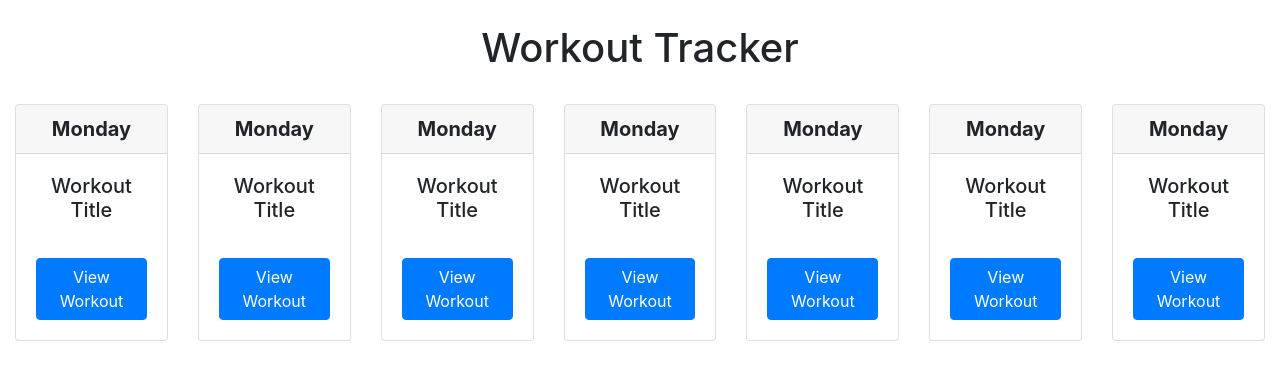
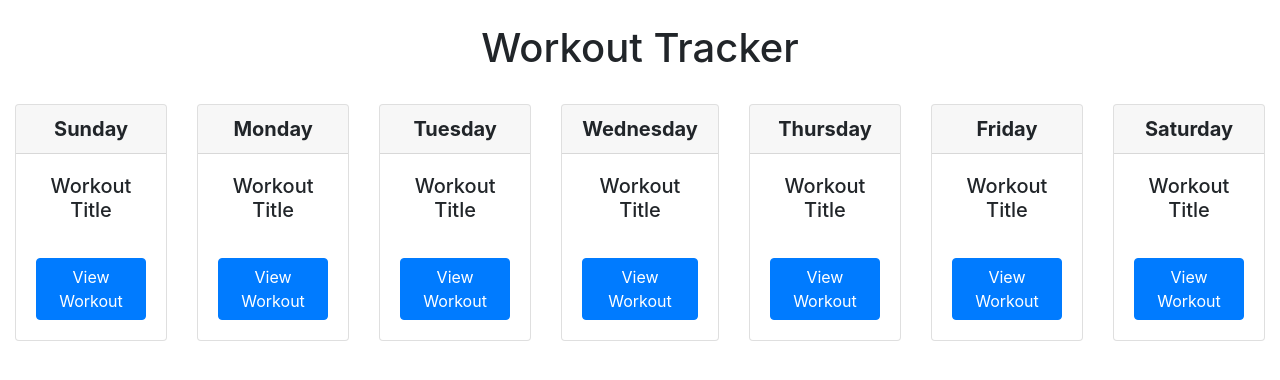
Before and after one commit to dezerey11/project3_frontend, a React (Create React App) app: page / in a window 1280 px wide. Shown: the top 380 px of the page. Built offline with nearby package versions, Linux system fonts and the light colour scheme.

Commit message:
Day of the week is now viewable correctly, passed in as a prop. Also reorganized some of the frontend files ain a more standard way.

```diff
--- a/src/App.js
+++ b/src/App.js
@@ -7,6 +7,7 @@ import Button from 'react-bootstrap/Button';
 import Container from 'react-bootstrap/Container'
 import Row from 'react-bootstrap/Row'
 import Col from 'react-bootstrap/Col'
+import MainPage from './pages/MainPage';
 
 function App() {
 
@@ -14,38 +15,7 @@ function App() {
     <div className="App">
 
       <Title />
-
-      <Container fluid>
-        <Row>
-          <Col>
-            <WorkoutCard />
-          </Col>
-
-          <Col>
-            <WorkoutCard />
-          </Col>
-
-          <Col>
-            <WorkoutCard />
-          </Col>
-          <Col>
-            <WorkoutCard />
-          </Col>
-
-          <Col>
-            <WorkoutCard />
-          </Col>
-
-          <Col>
-            <WorkoutCard />
-          </Col>
-
-          <Col>
-            <WorkoutCard />
-          </Col>
-        </Row>
-      </Container>
-
+      <MainPage />
 
     </div>
   );
--- a/src/components/Card.js
+++ b/src/components/Card.js
@@ -6,19 +6,22 @@ import Row from 'react-bootstrap/Row'
 import Col from 'react-bootstrap/Col'
 
 function WorkoutCard(props) {
+
   return (
 
-    //Reference material:
+    //Reference material for styling:
     //https://react-bootstrap.github.io/components/cards/
 
+    <>
       <Card>
-      <Card.Header as="h5"><strong>Monday</strong></Card.Header>
+        <Card.Header as="h5"><strong>{props.day}</strong></Card.Header>
         <Card.Body>
           <Card.Title>Workout Title</Card.Title>
           <br></br>
           <Button variant="primary">View Workout</Button>
         </Card.Body>
       </Card>
+    </>
 
   );
 }
--- /dev/null
+++ b/src/pages/MainPage.js
@@ -0,0 +1,39 @@
+import {useState} from 'react'
+import {Link} from 'react-router-dom'
+import WorkoutCard from '../components/Card'
+import Title from '../components/Title'
+import Card from 'react-bootstrap/Card';
+import Button from 'react-bootstrap/Button';
+import Container from 'react-bootstrap/Container'
+import Row from 'react-bootstrap/Row'
+import Col from 'react-bootstrap/Col'
+
+function MainPage(props) {
+
+  //array to loop for Cards. Will pass days as props and URL
+  const daysOfTheWeek = ["Sunday", "Monday", "Tuesday", "Wednesday", "Thursday", "Friday", "Saturday"]
+
+    return(
+    <>
+
+    {/* check out the bootstrap documentation on how I did columns and rows.
+    https://react-bootstrap.github.io/layout/grid/
+    */}
+
+    <Container fluid>
+      <Row>
+          {/* this map loops though each day and creates a column for each. Passes the day as a prop.*/}
+          {daysOfTheWeek.map((individualDay, i) => (
+            <Col>
+              <WorkoutCard day={individualDay}/>
+            </Col>
+          ))}
+        </Row>
+      </Container>
+
+    </>
+
+    )
+}
+
+export default MainPage
```
Also changed, not shown: src/pages/Index.js (deleted, +0 -9 lines). Lines whose indentation alone changed are shown as unchanged.
